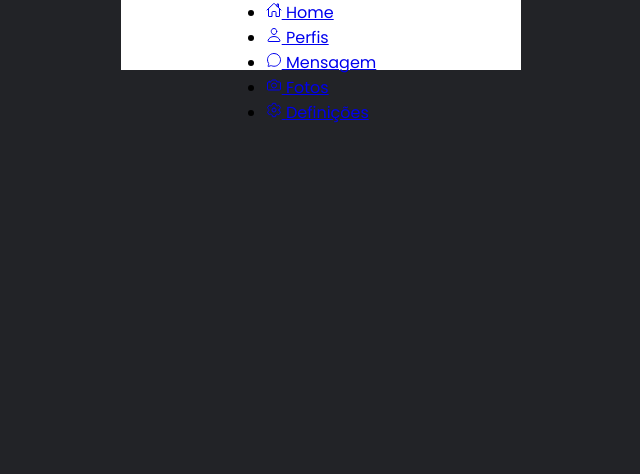
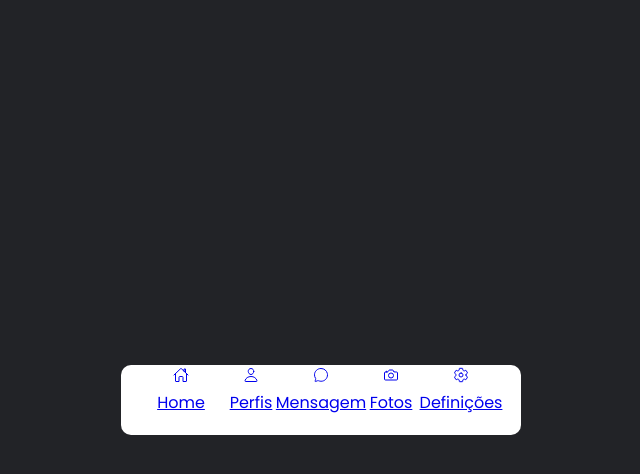
Before and after one commit to daniel-oliv3/menu-navigation-magic, a plain HTML site: page index.html in a window 1280 px wide. Shown: the whole page, without its empty margins (319-959 px from the left). Drawn offline with nearby package versions, Linux system fonts and the light colour scheme.

Commit message:
Update style.css

```diff
--- a/css/style.css
+++ b/css/style.css
@@ -17,7 +17,7 @@ body {
     display: flex;
     justify-content: center;
     align-items: center;
-    min-width: 100vh;
+    min-height: 100vh;
     background: var(--bgc);
 }
 
@@ -28,4 +28,27 @@ body {
     background: #fff;
     display: flex;
     justify-content: center;
+    border-radius: 10px;
 }
+
+.nav ul {
+    display: flex;
+    width: 350px;
+}
+
+.nav ul li {
+    position: relative;
+    list-style-type: none;
+    width: 70px;
+    height: 70px;
+    z-index: 1;
+}
+
+.nav ul li a {
+    position: relative;
+    display: flex;
+    flex-direction: column;
+    justify-content: center;
+    align-items: center;
+    width: 100%;
+}
```
